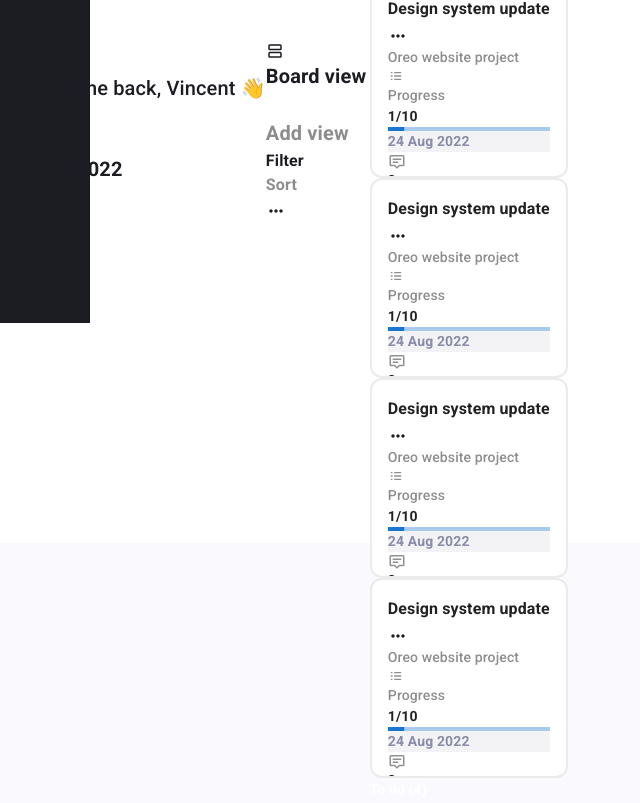
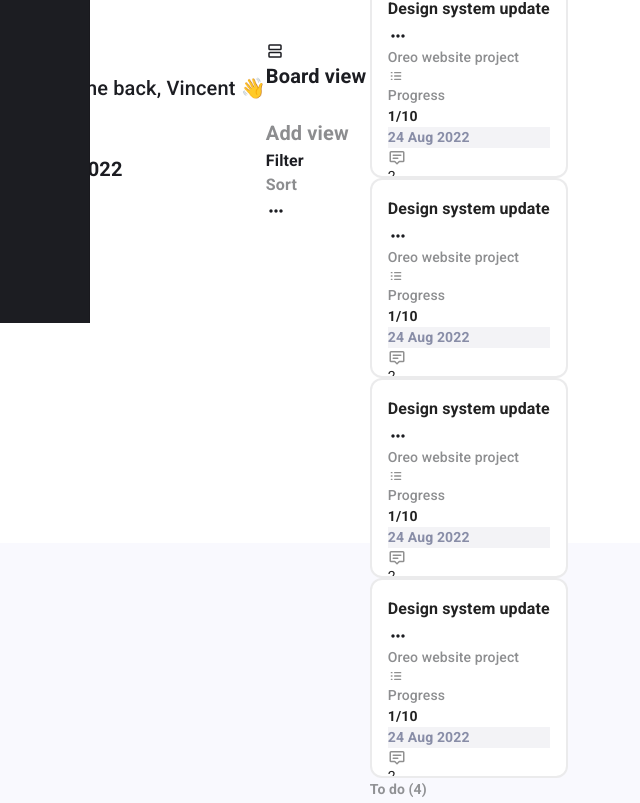
Before and after one commit to AliLtRP/to-do-akkooo, a React (Vite) app: page / in a window 1280 px wide. Shown: the part 477-1280 px from the top of the page, without its empty margins (0-640 px from the left). Built offline with nearby package versions, Linux system fonts and the light colour scheme.

Commit message:
fix style issues

```diff
--- a/src/components/Todo/index.tsx
+++ b/src/components/Todo/index.tsx
@@ -4,12 +4,18 @@ import AddCircleIcon from '@mui/icons-material/AddCircle';
 
 const Todo = ({ theme }: { theme: string }) => {
 
-    console.log(theme, 'sdsdssd');
+    const typoColor = () => {
+        if(theme !== "#000000") {
+            return "#919295"
+        }
+
+        return "#8C8D8F"
+    }
 
     return (
         <div className=' max-h-[calc(100%-102px)] h-full flex flex-col gap-3 basis-1/3 rounded-xl p-3'>
             <div className='flex justify-between items-center'>
-                <Typography variant="h6" className='font-semibold text-sm' style={{ fontWeight: "600", fontSize: "14px" }}>
+                <Typography variant="h6" className='font-semibold text-sm' style={{ fontWeight: "600", fontSize: "14px", color: typoColor() }}>
                     To do (4)
                 </Typography>
 
--- a/src/components/Todo/todo-card/index.tsx
+++ b/src/components/Todo/todo-card/index.tsx
@@ -1,4 +1,4 @@
-import { Card, CardContent, LinearProgress, Typography } from '@mui/material'
+import { Card, CardContent, Typography } from '@mui/material'
 import Progress from '../../../icons/progress'
 import Clip from '../../../icons/clip'
 import CommentICon from '../../../icons/comment'
@@ -48,7 +48,7 @@ const TodoCard = ({ theme }: { theme: string }) => {
                             Design system update
                         </Typography>
 
-                        <div className={`flex justify-center items-center border-[2px] ${theme === "#000000" ? "border-[#ffffff25]" : "border-[#00000025]"} border-[#ffffff25] rounded-full`}>
+                        <div className={`flex justify-center items-center border-[2px] ${theme === "#000000" ? "border-[#3F4147]" : "border-[#E8E8E9]"} rounded-full`}>
                             <MoreHorizIcon style={{ color: theme === "#000000" ? "#fff" : "#1C1D22" }} fontSize="small" />
                         </div>
                     </div>
@@ -72,7 +72,9 @@ const TodoCard = ({ theme }: { theme: string }) => {
                         </Typography>
                     </div>
 
-                    <LinearProgress variant="determinate" value={10} />
+                    <div className='w-full rounded-lg bg-[#EDEDED] flex'>
+                        <span className='bg-black w-10 p-0.5 rounded-lg'></span>
+                    </div>
 
                     <div className='w-full flex items-center justify-between mt-2'>
                         <Typography style={{ backgroundColor: dateBackgroundColor(), fontSize: '14px', fontWeight: '600', color: dateColor() }} className='px-4 py-2 rounded-full'>
--- a/src/index.css
+++ b/src/index.css
@@ -30,4 +30,4 @@ body {
 .css-lrbo11-MuiLinearProgress-root {
     height: 4px !important;
     border-radius: 10px !important;
-  }
+}
--- a/src/screens/Home/index.tsx
+++ b/src/screens/Home/index.tsx
@@ -79,7 +79,7 @@ const Home = () => {
                                         Sort
                                     </Typography>
 
-                                    <div className={`flex justify-center items-center border-[2px] ${theme === "#000000" ? "border-[#ffffff25]" : "border-[#00000025]"} border-[#ffffff25] rounded-full p-`}>
+                                    <div className={`flex justify-center items-center border-[2px] ${theme === "#000000" ? "border-[#5a5c65]" : "border-[#E8E8E9]"} rounded-full`}>
                                         <MoreHorizIcon style={{ color: theme === "#000000" ? "#fff" : "#1C1D22" }} fontSize="small" />
                                     </div>
 
```
Also changed, not shown: 1 other file (tests, documents, lock files or other folders).
